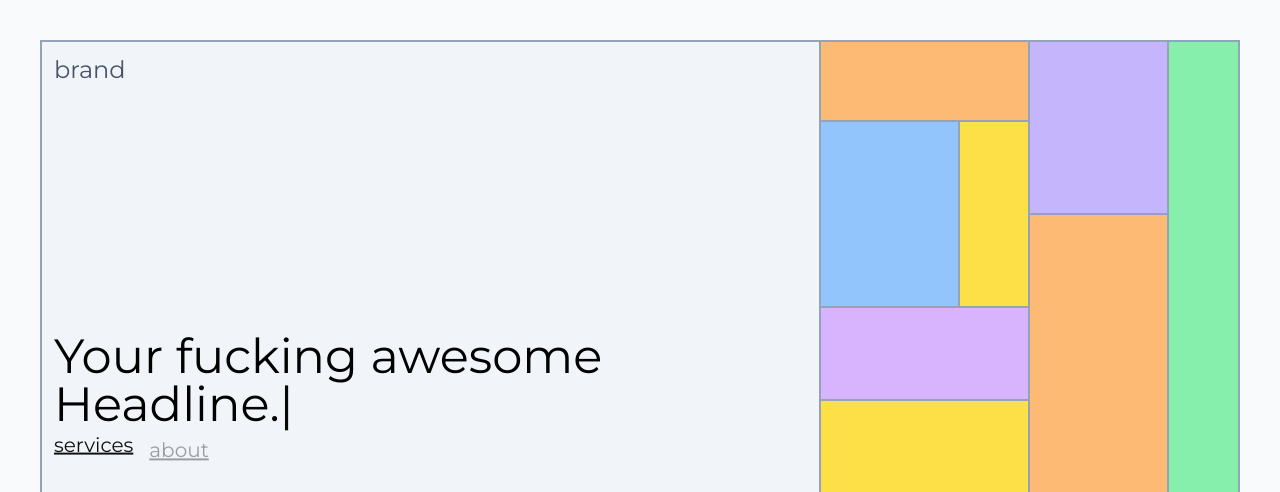
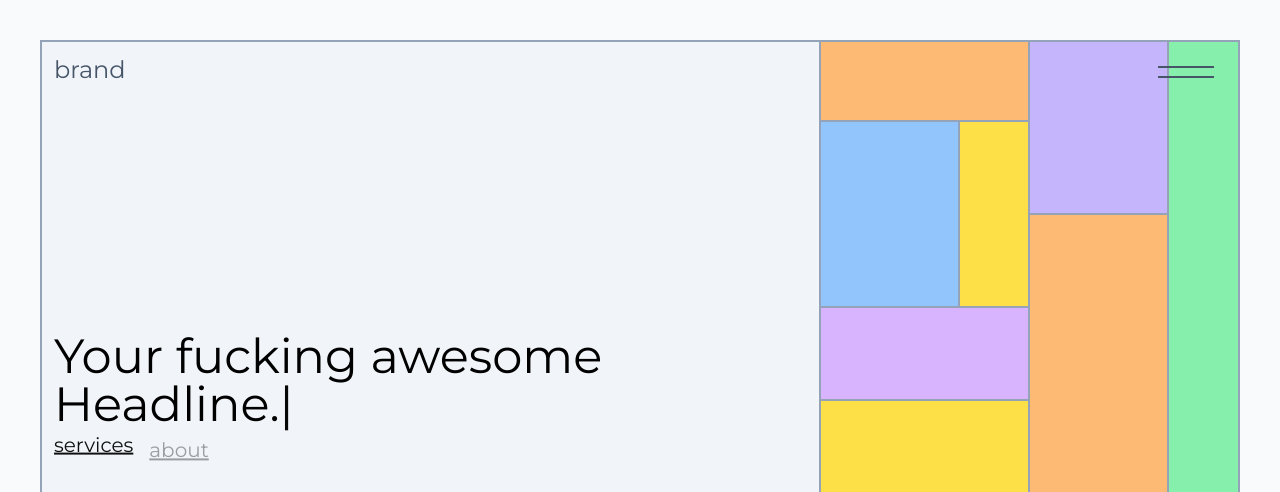
Before and after one commit to rnldbss/piet-mondrian-animations, a Next.js app: page / in a window 1280 px wide. Shown: the top 492 px of the page. Built offline with nearby package versions, Linux system fonts and the light colour scheme.

Commit message:
Nav adjust

```diff
--- a/app/components/hero.js
+++ b/app/components/hero.js
@@ -64,7 +64,7 @@ export function Hero() {
   }, []); //empty array so it doesn't re-run every render.
 
   return (
-    <div ref={heroRef} className="flex relative z-20 flex-col gap-6 w-full">
+    <div ref={heroRef} className="flex relative z-10 flex-col gap-6 w-full">
       <div className="flex gap-2 ">
         <div className="text-4xl md:text-4xl xl:text-5xl md:ml-3 mt-auto mb-auto">
           <h1 id="text" className="inline"></h1>
--- a/app/components/nav.js
+++ b/app/components/nav.js
@@ -39,9 +39,9 @@ export function Navbar() {
 
   return (
     <motion.nav
-      animate={navOpen ? { zIndex: 50 } : { zIndex: 10 }}
+      animate={navOpen ? { zIndex: 50 } : { zIndex: 20 }}
       ref={scope}
-      className="absolute grid grid-cols-1 justify-items-end grid-rows-1 right-0 top-0 w-full h-full"
+      className="absolute grid grid-cols-1 justify-items-end grid-rows-1 right-0 top-0 w-full h-full sm:w-max sm:h-max"
     >
       <motion.div
         initial={{ x: "100%", y: "-100%" }}
```
